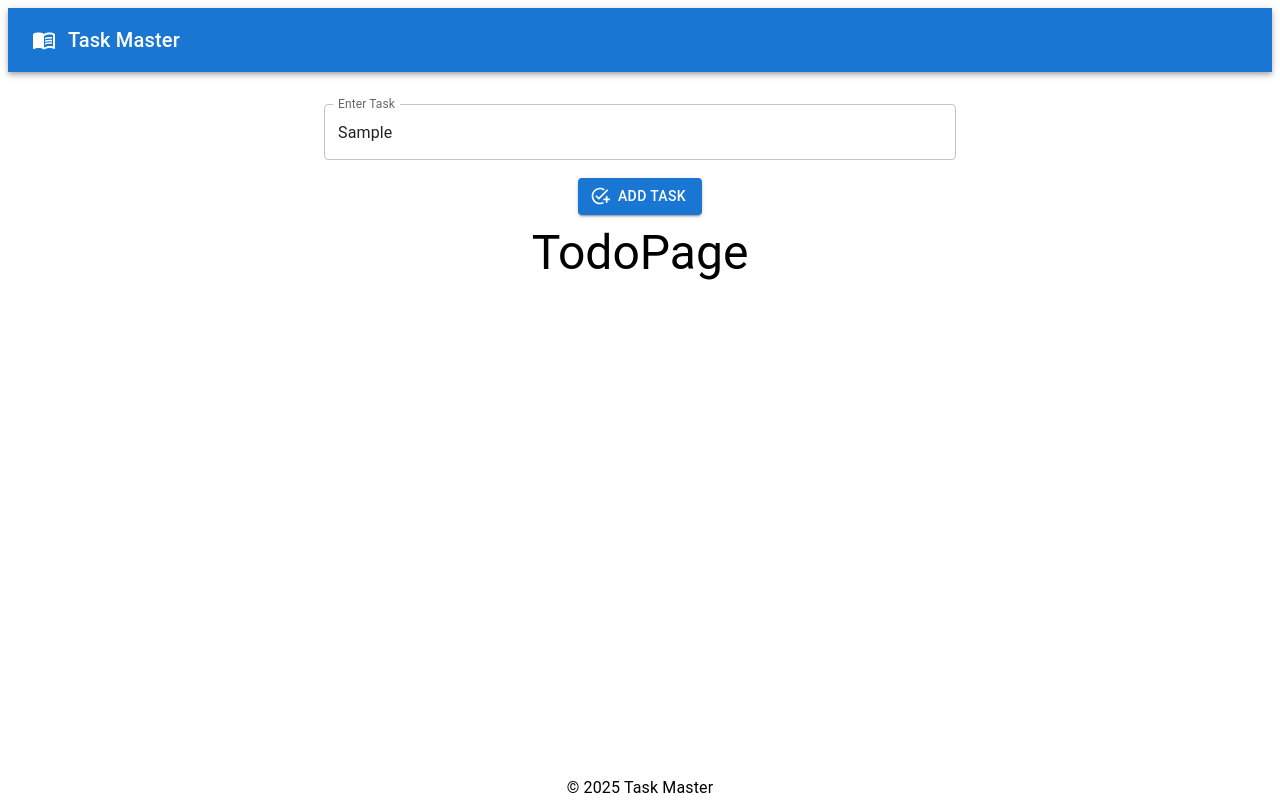
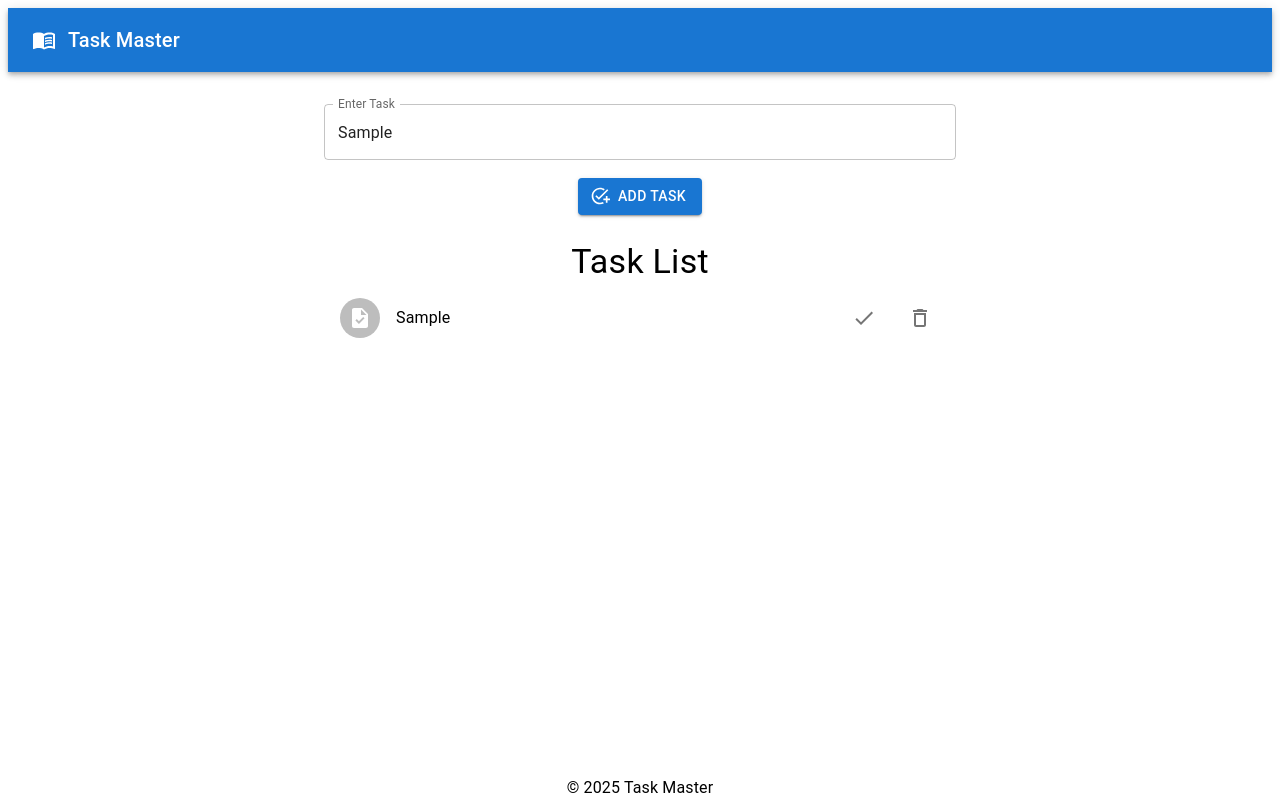
Before and after one commit to groshiniprasad/toDoApp, a React (Vite) app: page / in a window 1280 px wide. Both pictures are taken after typing "Sample" into the empty fields and a click on the button "ADD TASK". Built offline with nearby package versions, Linux system fonts and the light colour scheme.

Commit message:
Task List & Todo Item Updated

```diff
--- /dev/null
+++ b/src/components/TaskItem.tsx
@@ -0,0 +1,28 @@
+import  { ListItem, ListItemAvatar, ListItemText, Avatar, IconButton, Stack } from "@mui/material";
+import { DeleteOutline, CheckOutlined, DoneOutlineOutlined } from "@mui/icons-material";
+import TaskIcon from '@mui/icons-material/Task';
+import { Task } from '../interfaces';
+
+const TaskItem = ({ task, deleteTask, toggleTask }: { task: Task, deleteTask: (id: string) => void, toggleTask: (id: string) => void }) => {
+    const { id, taskName, isCompleted } = task;
+  return (
+    <ListItem>
+      <ListItemAvatar>
+        <Avatar>
+          <TaskIcon />
+        </Avatar>
+      </ListItemAvatar>
+      <ListItemText primary={taskName} />
+        <Stack direction="row" spacing={2}>
+            <IconButton edge="end" aria-label="toggle" onClick={() => toggleTask(id)}>
+                {isCompleted ? <DoneOutlineOutlined /> : <CheckOutlined />}
+            </IconButton>
+            <IconButton edge="end" aria-label="delete" onClick={() => deleteTask(id)}>
+                <DeleteOutline />
+            </IconButton>
+        </Stack>
+    </ListItem>
+  );
+}
+
+export default TaskItem;
--- /dev/null
+++ b/src/components/TodoList.tsx
@@ -0,0 +1,21 @@
+import { List } from "@mui/material";
+import TaskItem from "./TaskItem";
+import { Task } from "../interfaces";
+
+interface TodoListProps {
+  todoList: Task[];
+  deleteTask: (id: string) => void;
+  toggleTask: (id: string) => void;
+}
+
+const TodoList: React.FC<TodoListProps> = ({ todoList, deleteTask, toggleTask }) => {
+  return (
+    <List>
+      {todoList.map((task: Task) => (
+        <TaskItem key={task.id} task={task} deleteTask={deleteTask} toggleTask={toggleTask} />
+      ))}
+    </List>
+  );
+};
+
+export default TodoList;
--- a/src/components/TodoPage.tsx
+++ b/src/components/TodoPage.tsx
@@ -4,6 +4,7 @@ import uuid from "react-uuid";
 import Layout from "./Layout";
 import AddTaskForm from "./AddTaskForm";
 import { TaskFormInput, Task } from "../interfaces";
+import TodoList from "./TodoList";
 
 const TodoPage = () => {
   const [ todoList, setTodoList ] = useState<Task[]>([]);
@@ -17,15 +18,25 @@ const TodoPage = () => {
     setTodoList([...todoList, newTask]);
   };
 
+  const deleteTask = (id: string) => {
+    setTodoList(todoList.filter(task => task.id !== id));
+  };
+
+  const toggleTask = (id: string) => {
+    setTodoList(todoList.map(task =>
+      task.id === id ? { ...task, isCompleted: !task.isCompleted } : task
+    ));
+  };
+
   return (
     <Layout>
         <Box sx={{ mt: 2, width: '50%', mx: 'auto' }}>
             <AddTaskForm addTask={addTask} />
         </Box>
-      <Typography variant="h3" component="h1" align="center">
-        TodoPage
-
-      </Typography>
+        <Box sx={{ mt: 2, width: '50%', mx: 'auto' }}>
+            <Typography variant="h4" align="center">Task List</Typography>
+            <TodoList todoList={todoList} deleteTask={deleteTask} toggleTask={toggleTask} />
+        </Box>
     </Layout>
   );
 };
```
Also changed, not shown: src/components/Task.tsx (deleted).
